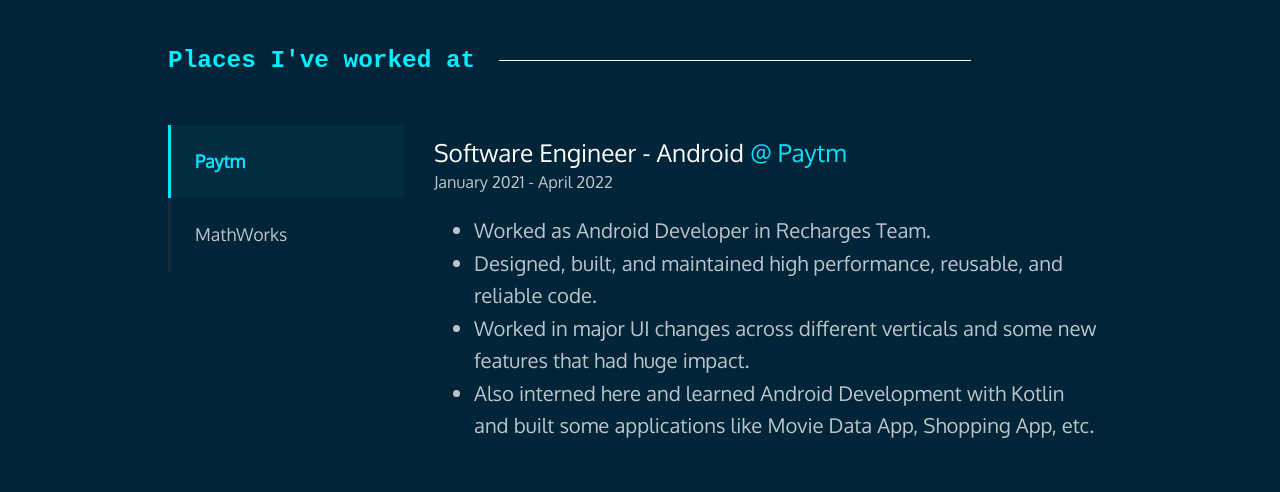
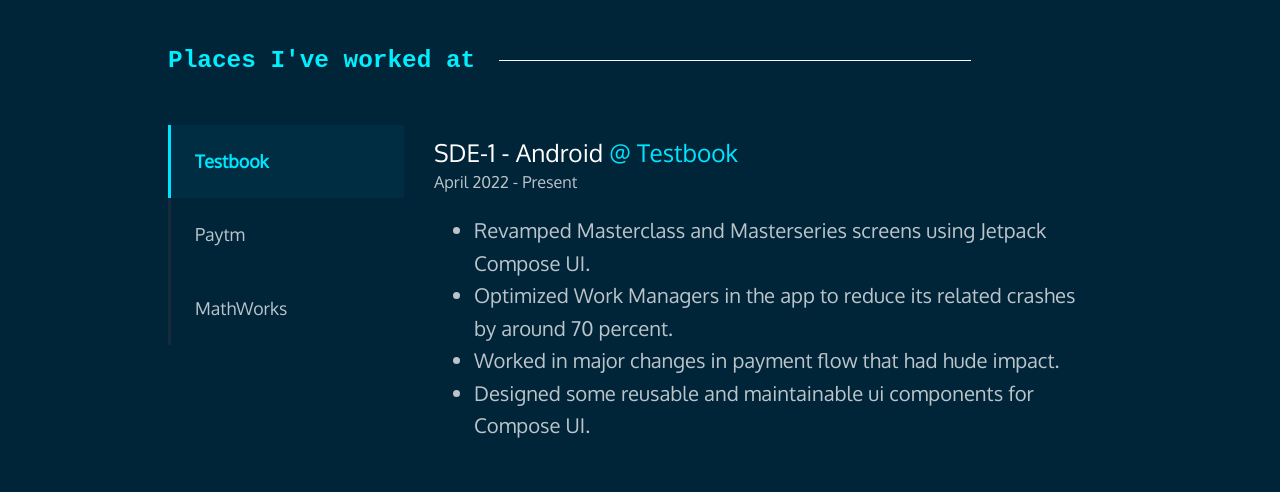
Before and after one commit to i-vishi/my-portfolio, a Next.js app: page / in a window 1280 px wide. Shown: the part 1540-2032 px from the top of the page. Built offline with nearby package versions, Linux system fonts and the light colour scheme; no server answers.

Commit message:
updated experiences

```diff
--- a/components/Experience.js
+++ b/components/Experience.js
@@ -89,6 +89,19 @@
   const classes = useStyles();
 
   const data = [
+    {
+      name: "Testbook",
+      id: "testbook-1",
+      position: "SDE-1 - Android",
+      url: "https://testbook.com",
+      timePeriod: "April 2022 - Present",
+      description: [
+        "Revamped Masterclass and Masterseries screens using Jetpack Compose UI.",
+        "Optimized Work Managers in the app to reduce its related crashes by around 70 percent.",
+        "Worked in major changes in payment flow that had hude impact.",
+        "Designed some reusable and maintainable ui components for Compose UI.",
+      ],
+    },
     {
       name: "Paytm",
       id: "paytm-2",
```
